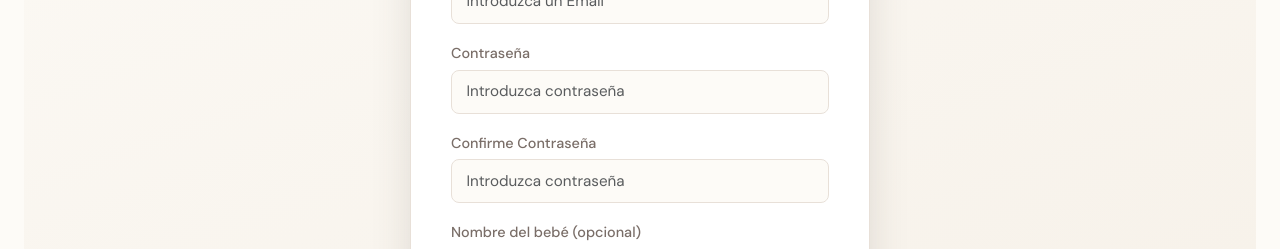
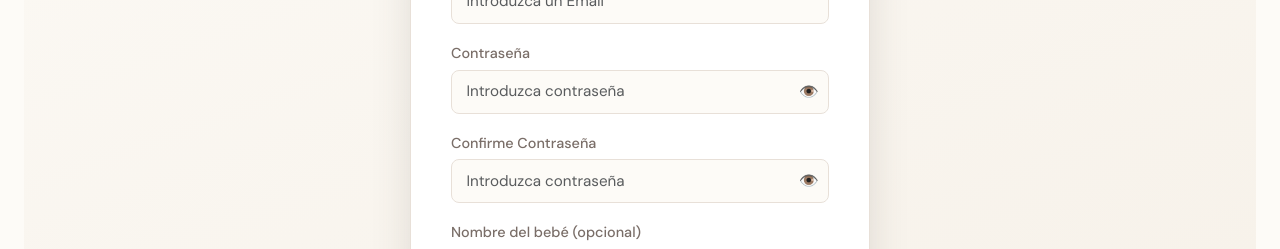
Before and after one commit to Antonio-Lucena90/Maternando360, a React (Vite) app in the folder client/: page /register in a window 1280 px wide. Shown: the part 551-800 px from the top of the page. Built offline with nearby package versions, Linux system fonts and the light colour scheme; no server answers.

Commit message:
add show/hide password toggle in login and register

```diff
--- a/client/src/index.css
+++ b/client/src/index.css
@@ -56,6 +56,29 @@ h1, h2, h3, h4 {
   color: #c0392b;
   font-size: 0.875rem;
   margin-top: 0.3rem;
+}
+
+/* ── Password toggle ────────────────────────────────────── */
+.password-wrapper {
+  position: relative;
+  display: flex;
+  align-items: center;
+}
+
+.password-wrapper .form-control {
+  padding-right: 2.5rem;
+}
+
+.password-toggle {
+  position: absolute;
+  right: 0.65rem;
+  background: none;
+  border: none;
+  cursor: pointer;
+  font-size: 1rem;
+  padding: 0;
+  line-height: 1;
+  color: var(--color-text-soft);
 }
 
 /* ── Badge "¡Nuevo!" navbar ─────────────────────────────── */
--- a/client/src/pages/PublicPages/AuthPage/Login/LoginPage.jsx
+++ b/client/src/pages/PublicPages/AuthPage/Login/LoginPage.jsx
@@ -16,7 +16,8 @@ const initialValue = {
 const LoginPage = () => {
   const [login, setLogin] = useState(initialValue);
   const [valErrors, setValErrors] = useState();
-  const [errorMsg, setErrorMsg] = useState('')
+  const [errorMsg, setErrorMsg] = useState('');
+  const [showPassword, setShowPassword] = useState(false);
 
   const {setUser, setToken} = useContext(AuthContext);
 
@@ -73,13 +74,18 @@ const LoginPage = () => {
         </Form.Group>
         <Form.Group className="mb-3" controlId="formBasicPassword">
           <Form.Label>Contraseña</Form.Label>
+          <div className="password-wrapper">
             <Form.Control
-            type="password"
+              type={showPassword ? 'text' : 'password'}
               placeholder="Introduzca contraseña"
               onChange={handleChange}
               name="password"
               value={login.password}
             />
+            <button type="button" className="password-toggle" onClick={() => setShowPassword(!showPassword)}>
+              {showPassword ? '🙈' : '👁️'}
+            </button>
+          </div>
           {valErrors?.password && <p className='error-msg'>{valErrors.password}</p>}
         </Form.Group>
         <p className='error-msg'>{errorMsg}</p>
--- a/client/src/pages/PublicPages/AuthPage/Register/RegisterPage.jsx
+++ b/client/src/pages/PublicPages/AuthPage/Register/RegisterPage.jsx
@@ -19,7 +19,9 @@ const initialValue = {
 const RegisterPage = () => {
   const [register, setRegister] = useState(initialValue);
   const [valErrors, setValErrors] = useState();
-  const [fecthError, setFecthError] = useState('')
+  const [fecthError, setFecthError] = useState('');
+  const [showPassword, setShowPassword] = useState(false);
+  const [showConfirm, setShowConfirm] = useState(false);
 
   const navigate = useNavigate()
 
@@ -96,24 +98,34 @@ const RegisterPage = () => {
         </Form.Group>
         <Form.Group className="mb-3" controlId="formBasicPassword">
           <Form.Label>Contraseña</Form.Label>
+          <div className="password-wrapper">
             <Form.Control
-            type="password"
+              type={showPassword ? 'text' : 'password'}
               placeholder="Introduzca contraseña"
               onChange={handleChange}
               name="password"
               value={register.password}
             />
+            <button type="button" className="password-toggle" onClick={() => setShowPassword(!showPassword)}>
+              {showPassword ? '🙈' : '👁️'}
+            </button>
+          </div>
           {valErrors?.password && <p className='error-msg'>{valErrors.password}</p>}
         </Form.Group>
         <Form.Group className="mb-3" controlId="formBasicConfirmPassword">
           <Form.Label>Confirme Contraseña</Form.Label>
+          <div className="password-wrapper">
             <Form.Control
-            type="password"
+              type={showConfirm ? 'text' : 'password'}
               placeholder="Introduzca contraseña"
               onChange={handleChange}
               name="confirm_password"
               value={register.confirm_password}
             />
+            <button type="button" className="password-toggle" onClick={() => setShowConfirm(!showConfirm)}>
+              {showConfirm ? '🙈' : '👁️'}
+            </button>
+          </div>
           {valErrors?.confirm_password && <p className='error-msg'>{valErrors.confirm_password}</p>}
         </Form.Group>
         <Form.Group className="mb-3" controlId="formBasicBabyName">
```
Lines whose indentation alone changed are shown as unchanged.
